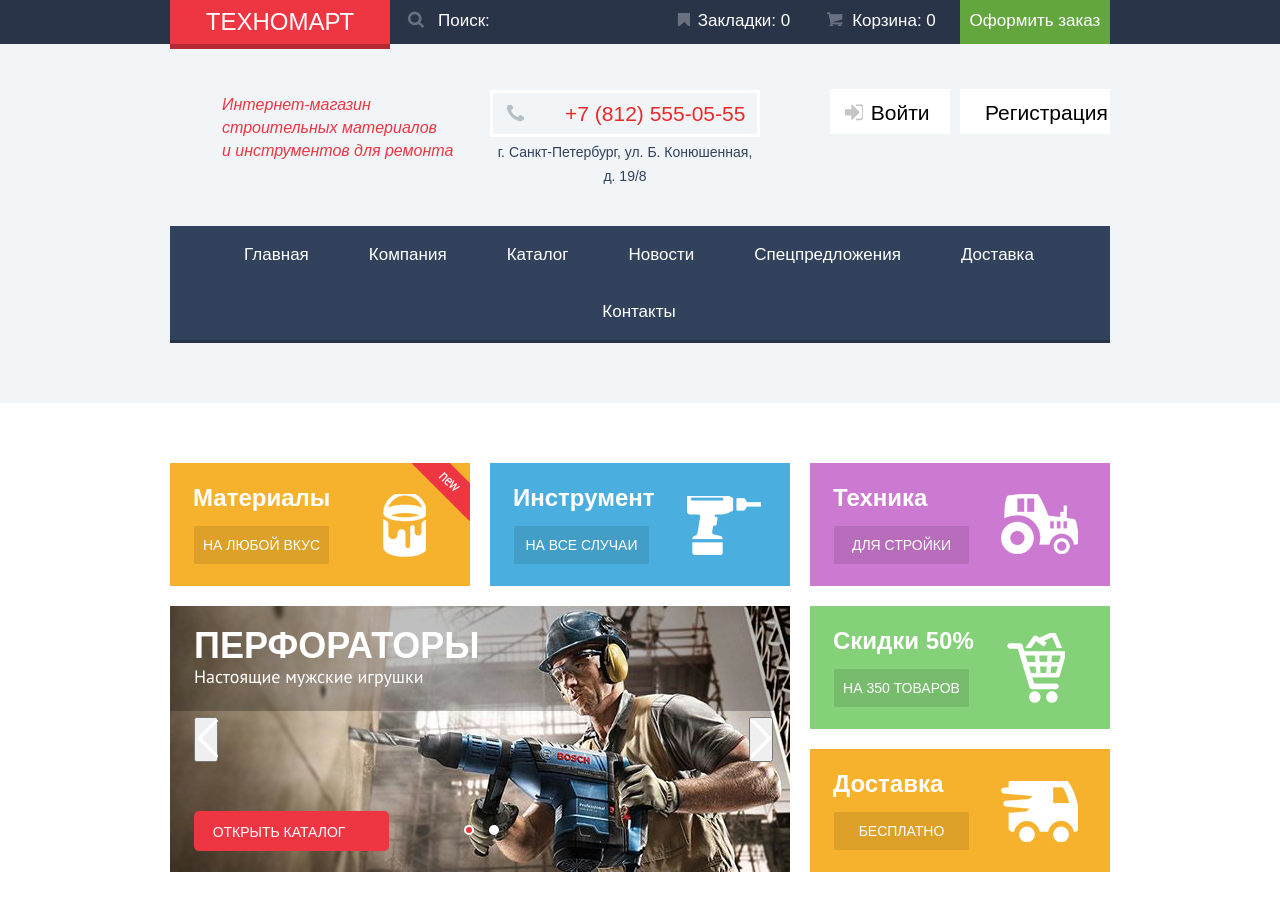
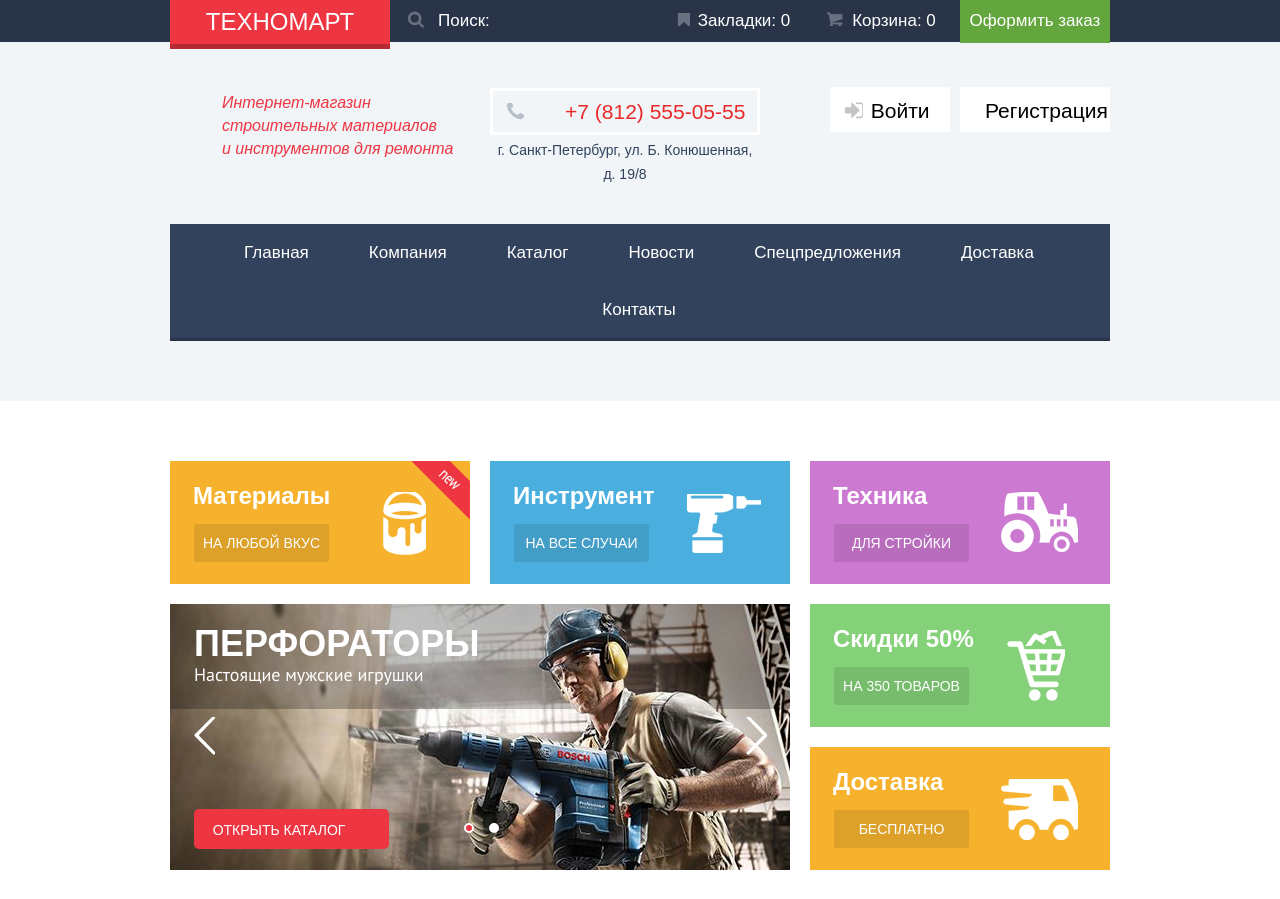
Before and after one commit to shmelevod/161947-technomart, a plain HTML site: page index.html in a window 1280 px wide. Shown: the top 899 px of the page. Drawn offline with nearby package versions, Linux system fonts and the light colour scheme; a web font is replaced by a local one.

Commit message:
починила кнопки слайдера

```diff
--- a/css/style.css
+++ b/css/style.css
@@ -64,8 +64,9 @@ h4 {
 }
 
 .header-menu-top {
-  min-height: 42px;
+ height: 42px;
    background-color: #293449;
+
 }
 
 
@@ -263,7 +264,7 @@ input:focus:-ms-input-placeholder {
   box-sizing: border-box;
    width: 150px;
   padding-top: 12px;
-  padding-bottom: 14px;
+  padding-bottom: 13px;
   font-size: 17px;
   line-height: 18px;
   color: #ffffff;
@@ -1033,41 +1034,25 @@ left: 0;
 
 
 /*------------controls---------------------------------*/
-.promo-slider-nav .promo-slider-prev {
-   position: relative;
-   bottom: 155px;
-  left: 24px;
-  width: 24px;
- height: 45px;
-
-}
 
 
  .promo-slider-prev::after {
   content: "";
  position: absolute;
-   bottom: 0;
-  left: 0;
+   bottom: 133px;
+  left: 23px;
 width: 22px;
 height: 40px;
  background-position: -10px -183px;
-  background-image:  url("../img/icons-sprite-2.png");
+  background-image: url("../img/icons-sprite-2.png");
  background-repeat: no-repeat;
-
-}
-.promo-slider-nav .promo-slider-next {
-  position:relative;
-   bottom: 155px;
- left: 550px;
-  width: 24px;
- height: 45px;
 }
 
 .promo-slider-next::after {
   content: "";
  position: absolute;
-   bottom:0;
-  right: 0;
+   bottom: 133px;
+  left: 575px;
 width: 22px;
 height: 40px;
 background-position: -10px -317px;
@@ -3282,7 +3267,7 @@ background-image:  url("../img/icons-sprite-2.png");
 /*------------------------------feedback-pop-up------------------------------------*/
 
 .feedback-pop-up {
-  display: none;
+  /*display: none;*/
     position: fixed;
   box-sizing: border-box;
   left: 50%;
--- a/index.html
+++ b/index.html
@@ -106,8 +106,8 @@
         </div>
       </div>
       <div class="promo-slider-nav">
-        <button class="promo-slider-prev" href="#"></button>
-        <button class="promo-slider-next" href="#"></button>
+        <span class="promo-slider-prev" href="#"></span>
+        <span class="promo-slider-next" href="#"></span>
 
         <div class="promo-slider-controls">
          <label for="btn-2"></label>
```
Also changed, not shown: .icon-logout-act.png (deleted), .icon-logout-dark.png (deleted).
